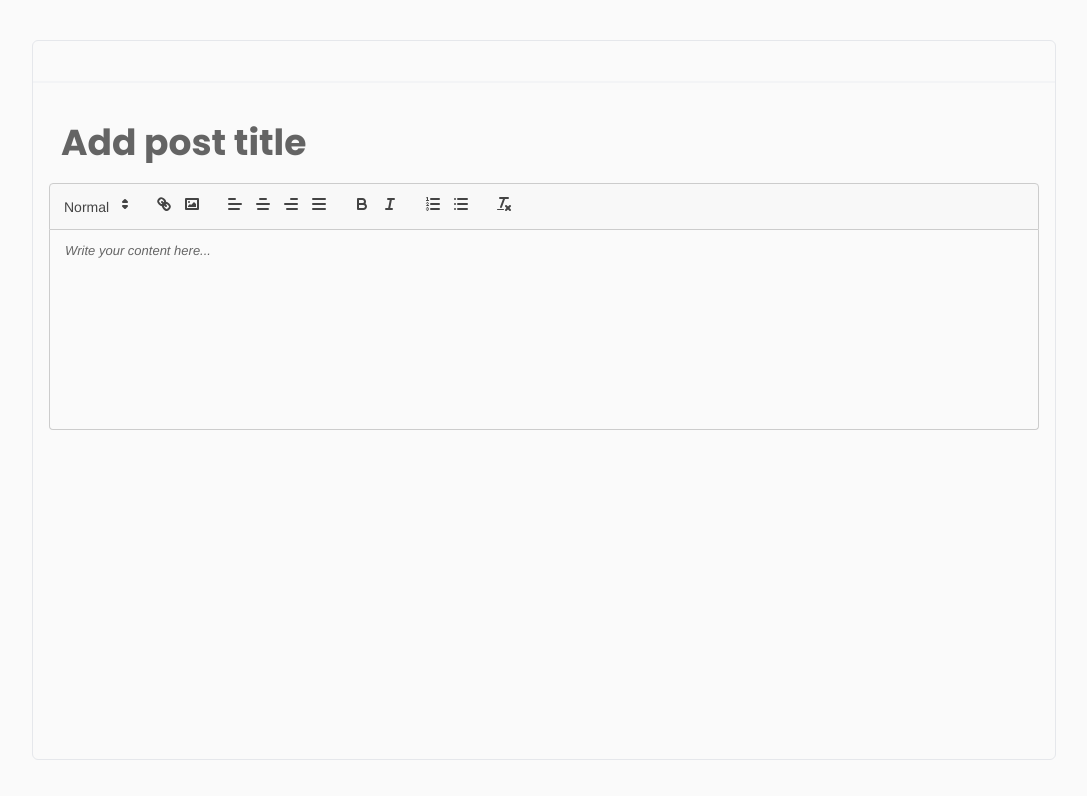
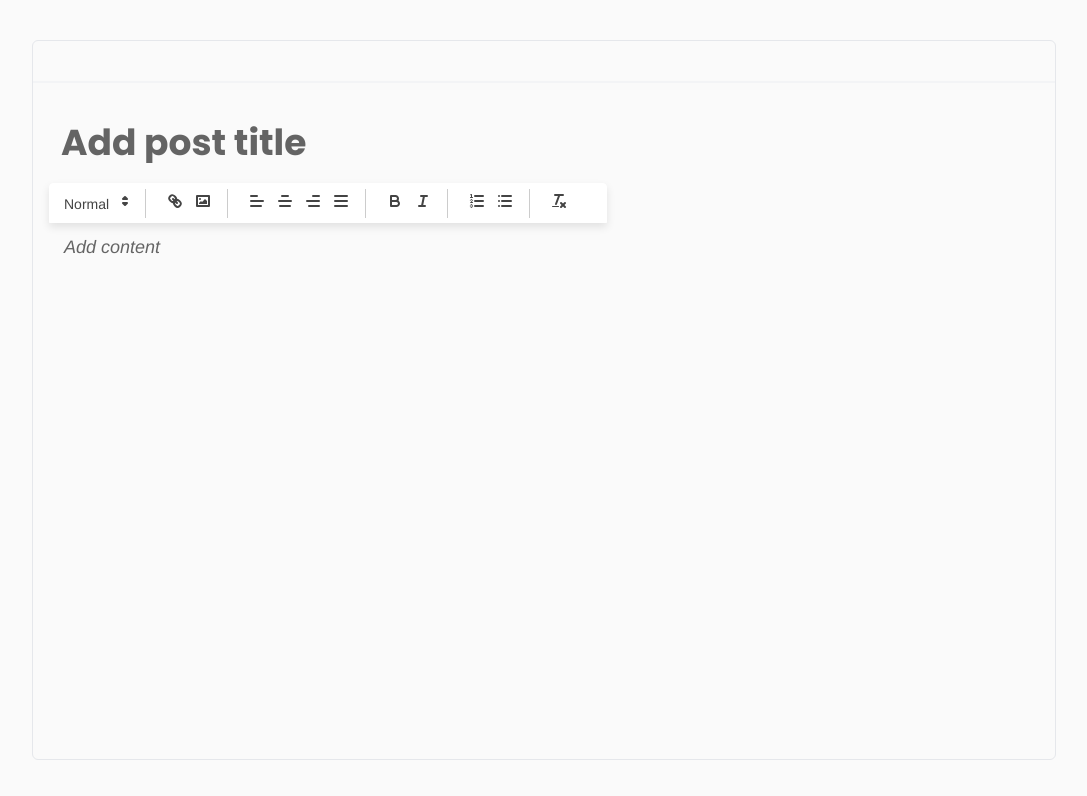
Before and after one commit to Flame-eth/wazobia-test, a React (Vite) app: page / in a window 1280 px wide. Both pictures are taken after a click on the element "Add content". Shown: the top 796 px of the page, without its empty margins (96-1183 px from the left). Built offline with nearby package versions, Linux system fonts and the light colour scheme.

Commit message:
refactor: Update Title component to use Input component and apply font styling

```diff
--- a/package.json
+++ b/package.json
@@ -10,6 +10,7 @@
     "preview": "vite preview"
   },
   "dependencies": {
+    "@radix-ui/react-popover": "^1.1.2",
     "@radix-ui/react-select": "^2.1.2",
     "@radix-ui/react-slot": "^1.1.0",
     "@radix-ui/react-switch": "^1.1.1",
--- a/src/App.css
+++ b/src/App.css
@@ -80,8 +80,6 @@
   min-height: 200px;
 } */
 
-
-
 /* Quill container */
 .quill {
   font-family: Arial, sans-serif;
@@ -89,21 +87,32 @@
 
 /* Toolbar container */
 .ql-toolbar.ql-snow {
-  border: 1px solid #ccc;
+  border: 1px solid white !important;
   box-sizing: border-box;
-  padding: 8px;
+  padding: 0px 8px !important;
+  min-height: 40px !important;
   border-radius: 4px 4px 0 0;
-  background-color: #f8f8f8;
+  background-color: white;
+  box-shadow: 0 4px 8px rgba(0, 0, 0, 0.1);
+  display: flex;
+  align-items: center;
+  width: fit-content;
 }
 
 /* Toolbar buttons */
 .ql-toolbar.ql-snow .ql-formats {
-  margin-right: 15px;
+  padding-right: 10px;
+  height: 100% !important;
+  /* border-right: 1px solid #ccc; */
+}
+
+.ql-toolbar.ql-snow .ql-formats:not(:last-child) {
+  border-right: 1px solid #ccc;
 }
 
 .ql-toolbar.ql-snow button {
   width: 28px;
-  height: 28px;
+  height: 100%;
   padding: 3px 5px;
   border: 1px solid transparent;
   border-radius: 3px;
@@ -127,20 +136,27 @@
 
 /* Editor area */
 .ql-container.ql-snow {
-  border: 1px solid #ccc;
+  border: none !important;
   border-top: none;
   border-radius: 0 0 4px 4px;
-  height: 200px; /* Adjust as needed */
+  height: 400px; /* Adjust as needed */
 }
 
+.ql-editor {
+  font-size: 18px;
+  line-height: 1.5;
+}
 /* Placeholder text */
 .ql-editor.ql-blank::before {
   font-style: italic;
   color: #999;
 }
 
+
+
 /* Custom styles for specific buttons */
-.ql-snow .ql-bold, .ql-snow .ql-italic {
+.ql-snow .ql-bold,
+.ql-snow .ql-italic {
   font-weight: bold;
 }
 
--- a/src/components/Content.tsx
+++ b/src/components/content/Content.tsx
@@ -33,8 +33,8 @@ const Content: FC = () => {
           formats={quillFormats}
           onFocus={handleFocus}
           theme="snow"
-          placeholder="Write your content here..."
-          className=" text-gray-600 font-Poppins text-base font-medium leading-5"
+          placeholder="Add content"
+          className=" text-gray-600 font-Poppins text-lg font-medium leading-5"
         />
       )}
     </div>
--- a/src/components/index.ts
+++ b/src/components/index.ts
@@ -1,2 +1,3 @@
-export { default as Title } from "./Title";
-export {default as Content } from "./Content";
+export { default as Title } from "./title/Title";
+export { default as Content } from "./content/Content";
+export { default as EmbedOptions } from "./embed/EmbedOptions";
--- a/src/components/Title.tsx
+++ b/src/components/title/Title.tsx
@@ -1,6 +1,6 @@
 import { useEditorContext } from "@/contexts";
 import { ChangeEvent, FC } from "react";
-import { Input } from "./ui/input";
+import { Input } from "../ui/input";
 
 const Title: FC = () => {
   const { editorState, updateTitle } = useEditorContext();
```
Also changed, not shown: 1 other file (tests, documents, lock files or other folders).
